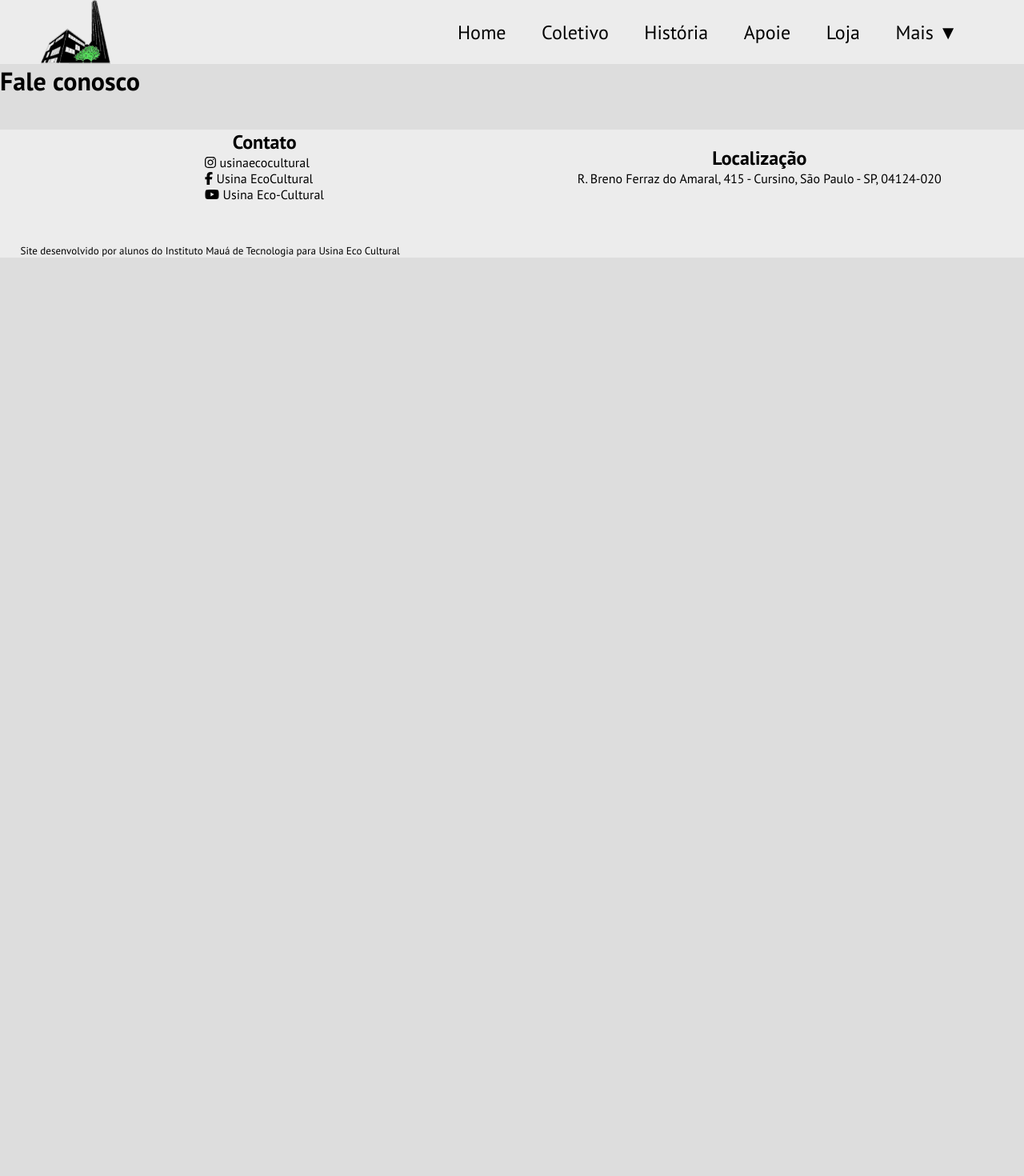
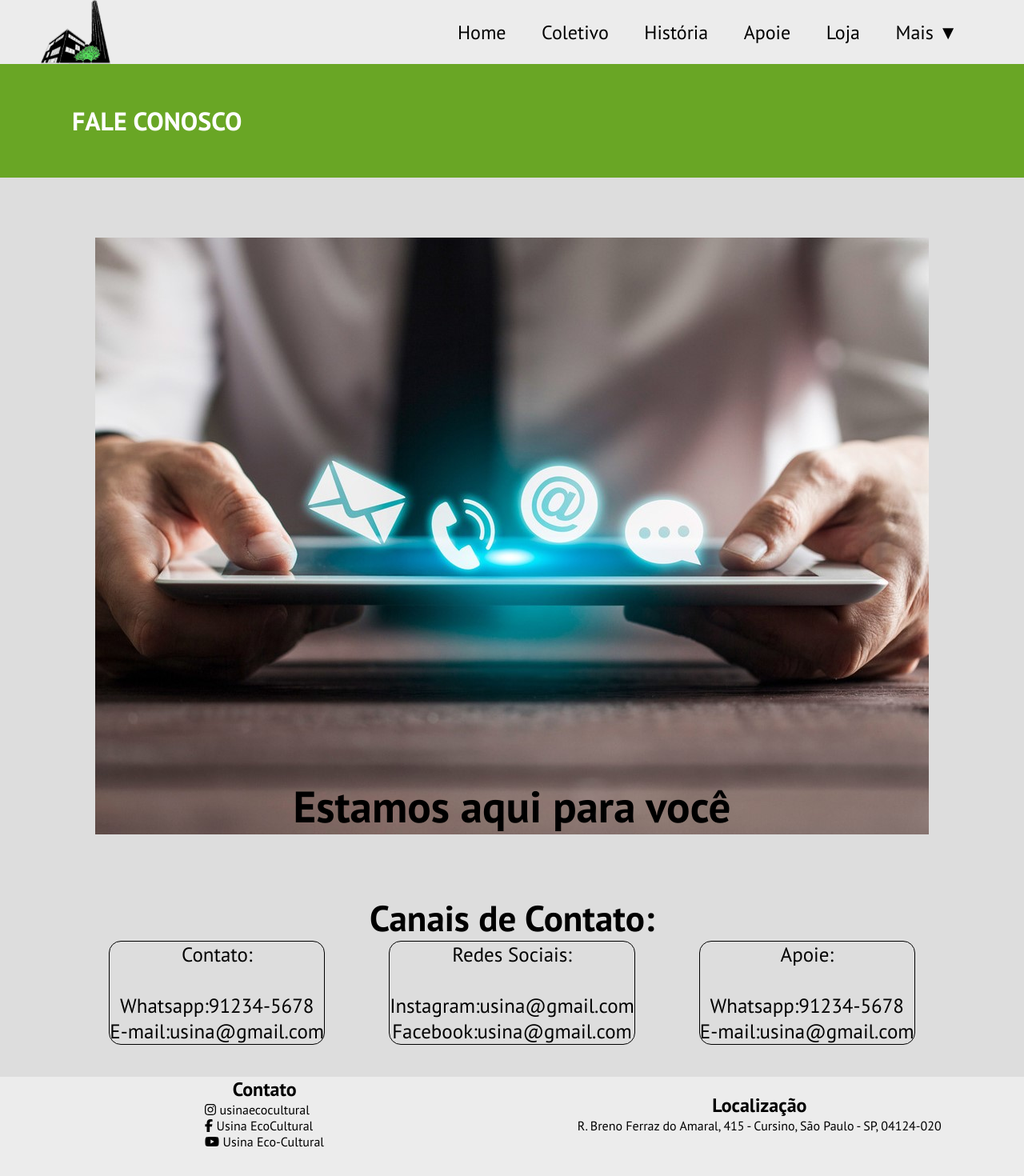
Before and after one commit to guilhermesantos0/pi_2sem, a React (Create React App) app: page /contato in a window 1280 px wide. Shown: the top 1470 px of the page at 80% size. Before the commit the page ends 800 px from the top, so only its background shows below. Built offline with nearby package versions, Linux system fonts and the light colour scheme.

Commit message:
pagina de contato

```diff
--- a/src/pages/Contato.jsx
+++ b/src/pages/Contato.jsx
@@ -1,11 +1,36 @@
 import Navbar from "../components/Navbar";
 import Footer from "../components/Footer";
+
+import "../styles/pages/Contato.css"
 
 function Contato () {
     return(
         <div className="Contato">
             <Navbar tab="Contato" />
-            <h1>Fale conosco</h1>
+                <div className="header-page">
+                    <div className="color">
+                        <h1 className="word"><b>FALE CONOSCO</b></h1>
+                    </div>
+                </div>
+
+                <div className="body">
+                    <div class="image">
+                        <p class="imagedesc"><b>Estamos aqui para você</b></p>
+                    </div>
+                    <div className="contatos">
+                        <div class="header">
+                            <p class="word3"><b>Canais de Contato:</b></p>
+                        </div>
+
+                        <div className="box">
+                            <div className="colunas" style={{textAlign: "center"}}>
+                                <div class="col"><p>Contato:<br/><br/>Whatsapp:91234-5678<br/>E-mail:usina@gmail.com</p></div>
+                                <div class="col"><p>Redes Sociais:<br/><br/>Instagram:usina@gmail.com<br/>Facebook:usina@gmail.com</p></div>
+                                <div class="col"><p>Apoie:<br/><br/>Whatsapp:91234-5678<br/>E-mail:usina@gmail.com</p></div>
+                            </div>
+                        </div>
+                    </div>
+                </div>
             <Footer />
         </div>
     )
--- a/src/pages/Noticias.jsx
+++ b/src/pages/Noticias.jsx
@@ -8,31 +8,31 @@ function Noticias() {
         <div className="Noticias">
             <Navbar tab="Noticias" />
             <h1 className="noticias_title">Noticias</h1>
-            <div class="noticias">
-                <div class="card-noticias foto-1">
-                    <div class="noticia-1 texto">
+            <div className="noticias">
+                <div className="card-noticias foto-1">
+                    <div className="noticia-1 texto">
                         <h3>Bairro de SP tenta salvar incinerador de órgãos humanos</h3>
                         <p>Desde os anos 1960, os moradores do bairro do Ipiranga, em São Paulo, conviviam com o barulho de caminhões, fumaça, chorume e mau cheiro. A origem era o incinerador Vergueiro, criado pela prefeitura para a queima de toneladas de lixo hospitalar produzido na cidade. Agora, os vizinhos querem que o antigo símbolo da poluição da metrópole se torne um lugar verde</p>
                     </div>
-                    <div class="btn">
+                    <div className="btn">
                         <a href="https://www.uol.com.br/ecoa/ultimas-noticias/2022/08/22/orgao-humano-e-mutacao-em-plantas-simbolo-da-poluicao-pode-ser-salvo-em-sp.htm">Saiba Mais</a>
                     </div>
                 </div>
-                <div class="card-noticias foto-2">
-                    <div class="noticia-2 texto">
+                <div className="card-noticias foto-2">
+                    <div className="noticia-2 texto">
                         <h3>Festival Usina Lado B ocupa antigo incinerador na zona Sul de SP</h3>
                         <p>Usina Lado B ocupa o antigo incinerador Vergueiro, no Ipiranga. Festival reúne musicos independentes, artistas locais e roda de samba</p>
                     </div>
-                    <div class="btn">
+                    <div className="btn">
                         <a href="https://www.redebrasilatual.com.br/cultura/festival-usina-lado-b-ocupa-antigo-incinerador-na-zona-sul-de-sp/">Saiba Mais</a>
                     </div>
                 </div>
-                <div class="card-noticias foto-3">
-                    <div class="noticia-3 texto">
+                <div className="card-noticias foto-3">
+                    <div className="noticia-3 texto">
                         <h3>Moradores da Zona Sul tentam transformar área de antigo incinerador de lixo hospitalar em centro cultural e acabam multados pela prefeitura</h3>
                         <p>Grupo afirma que discute com a prefeitura desde 2019 sobre o novo uso do local, que fica no Ipiranga. Prefeitura alega que solicitou documentação para liberar o uso do espaço, mas que não foram entregues, e que a área precisa passar por descontaminação.</p>
                     </div>
-                    <div class="btn">
+                    <div className="btn">
                         <a href="https://g1.globo.com/sp/sao-paulo/noticia/2023/06/14/moradores-da-zona-sul-de-sp-tentam-transformar-area-de-antigo-incinerador-de-lixo-hospitalar-em-centro-cultural-e-acabam-multados-pela-prefeitura.ghtml">Saiba Mais</a>
                     </div>
                 </div>
--- a/src/styles/pages/Contato.css
+++ b/src/styles/pages/Contato.css
@@ -0,0 +1,42 @@
+.Contato .color{
+    background-color: #69A625;
+}
+.Contato .word{
+    color: white;
+    margin-left: 40px;
+    padding: 50px;
+}
+.Contato .body{
+    text-align: center;
+}
+.Contato .image{
+    font-size: 55px;
+    margin-top: 75px;
+}
+.Contato .imagedesc{
+    background-image:url("../../images/contato/fale-conosco3.jpg");
+    font-size: 55px;
+    padding-top: 675px;
+    width: 1042px;
+    margin: 0 auto;
+}
+.Contato .word3{
+    font-size: 45px;
+    margin-top: 75px;
+}
+.Contato .box{
+    text-align: left;
+    display: flex;
+    justify-content: center;
+    align-items: center;
+}
+.Contato .col{
+    border: 1px solid;
+    border-radius: 15px;
+    margin: 0 40px;
+    font-size: 25px;
+}
+.Contato .colunas{
+    display: flex;
+    justify-content: center;;
+}
```
Also changed, not shown: src/images/contato/fale-conosco3.jpg (added).
